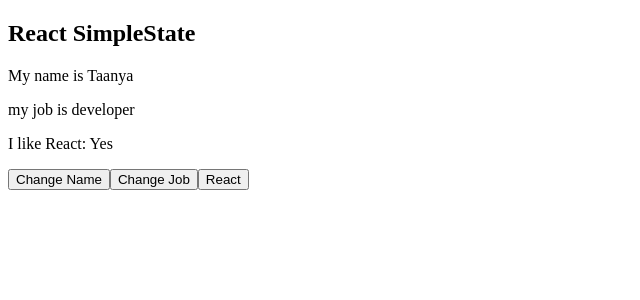
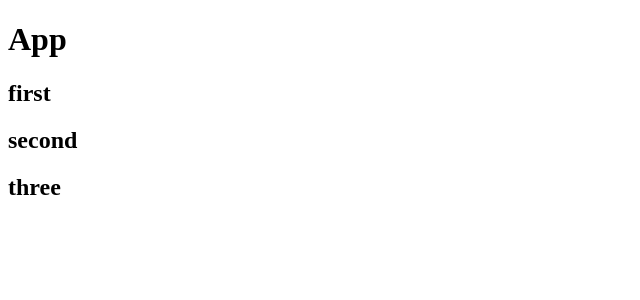
Before and after one commit to barnwalp/react-rolodex, a React (Create React App) app: page / in a window 1280 px wide. Shown: the top 300 px of the page, without its empty margins (0-640 px from the left). Built offline with nearby package versions, Linux system fonts and the light colour scheme.

Commit message:
feat/hardcoding state in the app.js

```diff
--- /dev/null
+++ b/src/App.js
@@ -0,0 +1,42 @@
+import React from 'react';
+
+export default class App extends React.Component {
+	constructor(props) {
+		super(props);
+		this.state = {
+			loaded: true,
+			monsters: [
+				{
+					name: 'first',
+					id: 1,
+				},
+				{
+					name: 'second',
+					id: 2,
+				},
+				{
+					name: 'three',
+					id: 3,
+				},
+			],
+		};
+	}
+
+	render() {
+		if (this.state.loaded) {
+			var rolodex = this.state.monsters.map((monster) => {
+				return (
+					<div key={monster.id}>
+						<h2>{monster.name}</h2>
+					</div>
+				)
+			})
+		}
+		return (
+			<>
+				<h1>App</h1>
+				{rolodex}
+			</>
+		)
+	}
+}
--- a/src/index.js
+++ b/src/index.js
@@ -1,11 +1,11 @@
 import React from 'react';
 import ReactDom from 'react-dom';
-// import App from './App';
-import SimpleState from './SimpleState';
+import App from './App';
+// import SimpleState from './SimpleState';
 
 const root = ReactDom.createRoot(document.getElementById('root'));
 root.render(
 	<>
-		<SimpleState />
+		<App />
 	</>
 );
```
